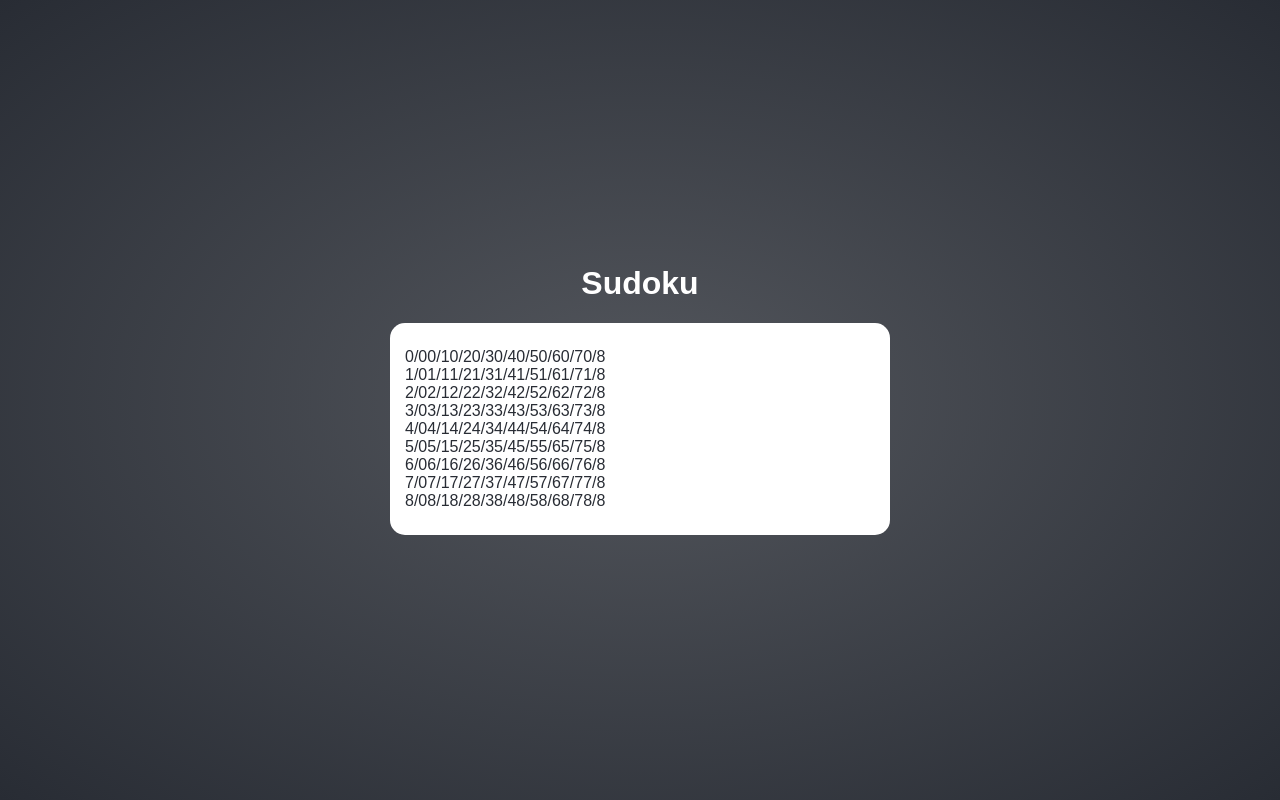
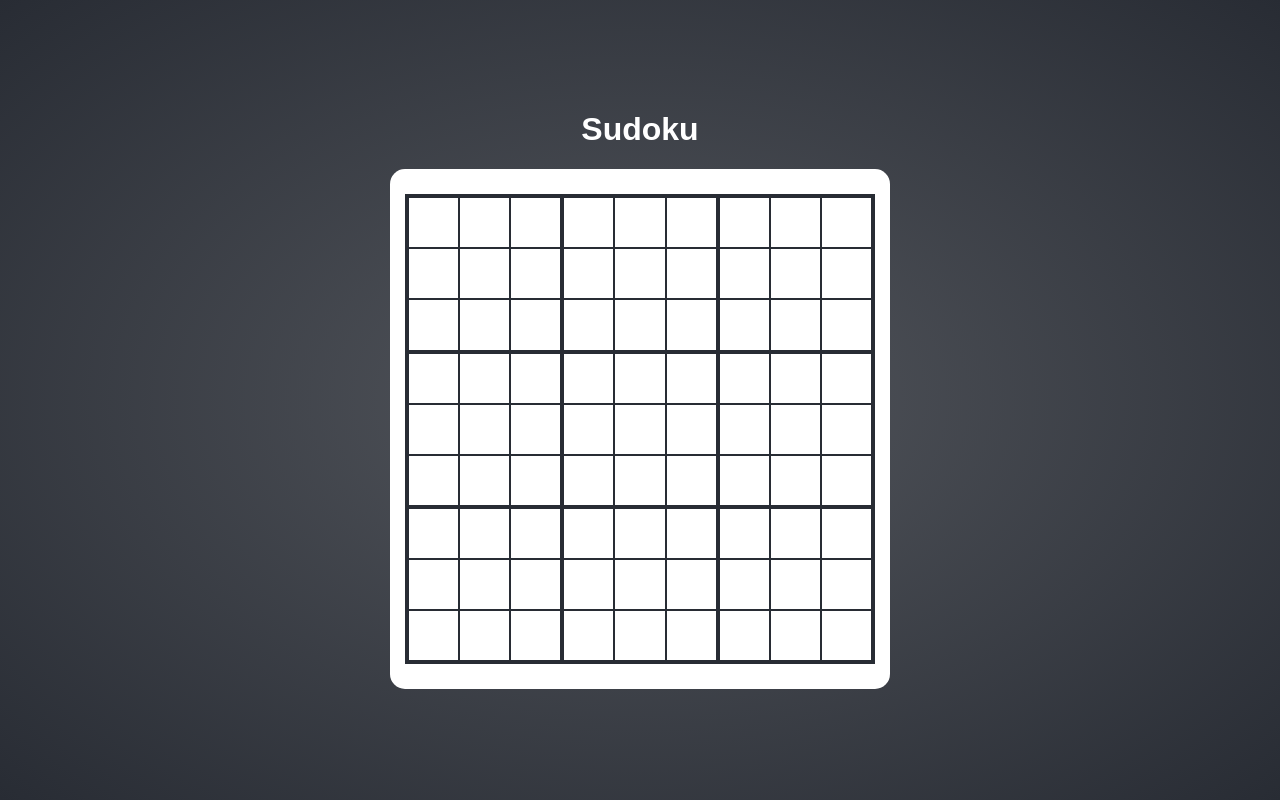
Before and after one commit to Bartosz-L/sudoku-ts-react, a React (Create React App) app: page / in a window 1280 px wide. Built offline with nearby package versions, Linux system fonts and the light colour scheme.

Commit message:
styling grid

```diff
--- a/src/components/grid/block/index.tsx
+++ b/src/components/grid/block/index.tsx
@@ -1,4 +1,5 @@
 import React, { FC } from 'react'
+import { Container } from './styles'
 
 interface IProps {
   colIndex: number
@@ -6,11 +7,7 @@ interface IProps {
 }
 
 const Block: FC<IProps> = ({ colIndex, rowIndex }) => {
-  return (
-    <div>
-      {rowIndex}/{colIndex}
-    </div>
-  )
+  return <Container></Container>
 }
 
 export default Block
--- /dev/null
+++ b/src/components/grid/block/styles/index.ts
@@ -0,0 +1,30 @@
+import styled, { css } from 'styled-components'
+
+export const Container = styled.div`
+  ${props => css`
+    align-items: center;
+    background-color: ${props.theme.colors.white};
+    border: 1px solid ${props.theme.colors.black};
+    cursor: pointer;
+    display: flex;
+    flex-grow: 1;
+    flex-shrink: 0;
+    flex-basis: 0;
+    font-size: 20px;
+    font-weight: bold;
+    height: auto;
+    justify-content: center;
+    transition: ${props.theme.transition};
+    user-select: none;
+
+    &::before {
+      padding-top: 100%;
+      content: '';
+      float: left;
+    }
+
+    &:hover {
+      background-color: ${props.theme.colors.lightBlue};
+    }
+  `}
+`
--- a/src/components/grid/styles/index.ts
+++ b/src/components/grid/styles/index.ts
@@ -7,6 +7,44 @@ export const Container = styled.div`
 `
 
 export const Row = styled.div`
-  display: flex;
-  flex-flow: row;
+  ${props => css`
+    display: flex;
+    flex-flow: row;
+
+    &:nth-child(1) {
+      div {
+        border-top: solid 4px ${props.theme.colors.black};
+      }
+    }
+
+    &:nth-child(3),
+    &:nth-child(6) {
+      div {
+        border-bottom: solid 3px ${props.theme.colors.black};
+      }
+    }
+
+    &:nth-child(9) {
+      div {
+        border-bottom: solid 4px ${props.theme.colors.black};
+      }
+    }
+
+    div {
+      &:nth-child(1) {
+        border-left: solid 4px ${props.theme.colors.black};
+      }
+
+      &:nth-child(3),
+      &:nth-child(6),
+      &:nth-child(9) {
+        border-right: solid 4px ${props.theme.colors.black};
+      }
+
+      &:nth-child(4),
+      &:nth-child(7) {
+        border-left: none;
+      }
+    }
+  `}
 `
```
